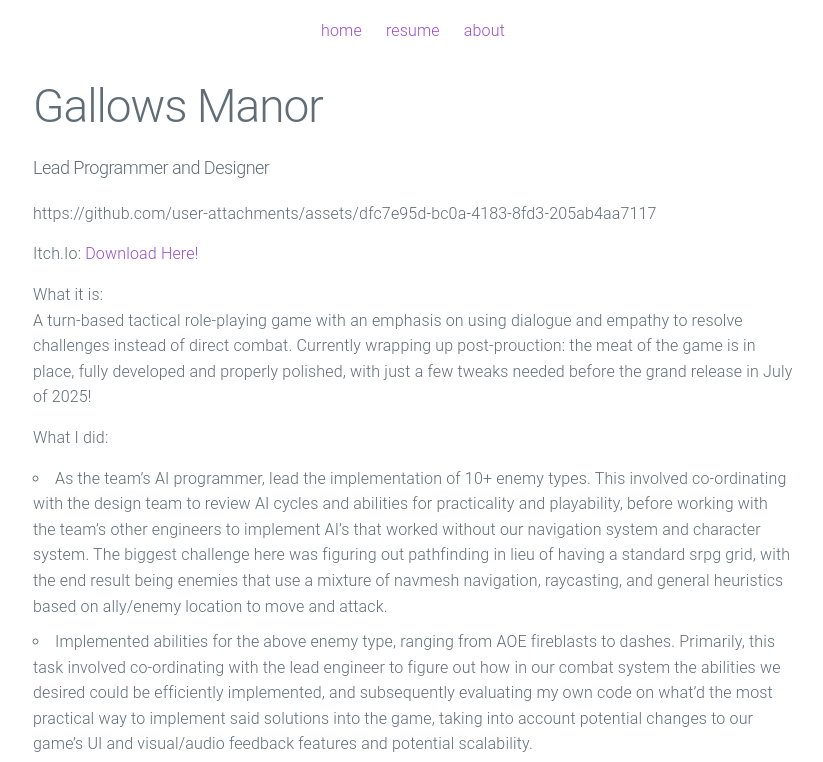
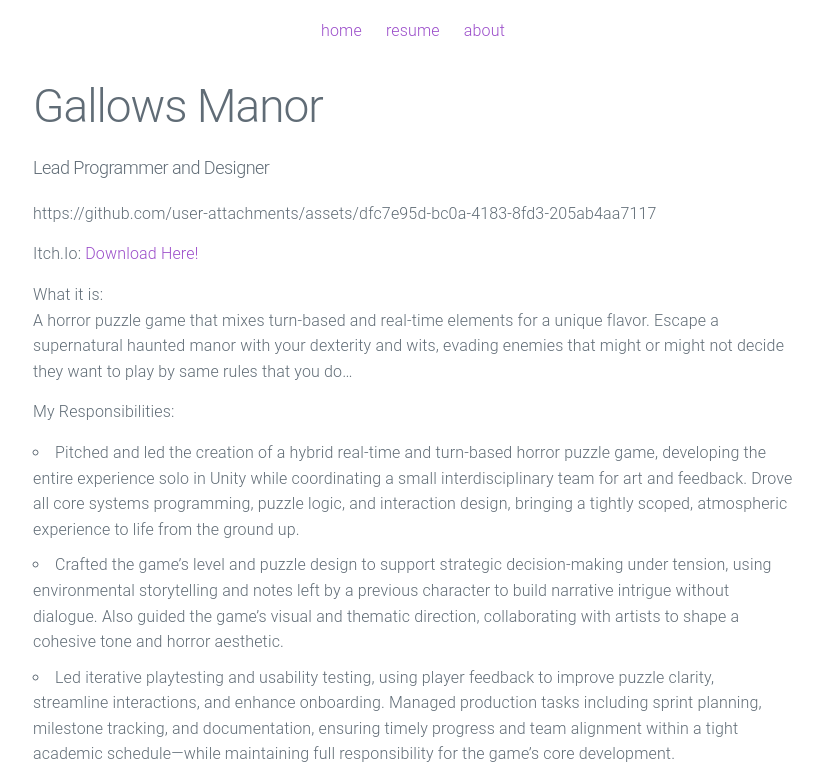
Before and after one commit to ZachTier/ZacharyTieu.github.io, a Jekyll site: the page built from _posts/2023-4-16-Gallows-Manor.md, in a window 1280 px wide. Shown: the top 762 px of the page, without its empty margins (227-1050 px from the left). Built offline with Jekyll 4.4.1, drawn with Linux system fonts in a browser that asks for light colours; some of the changed text lies outside the part shown; grey boxes are pictures that could not be loaded.

Commit message:
Update 2023-4-16-Gallows-Manor.md

```diff
--- a/_posts/2023-4-16-Gallows-Manor.md
+++ b/_posts/2023-4-16-Gallows-Manor.md
@@ -10,12 +10,11 @@
 Itch.Io: [Download Here!](https://zachtier.itch.io/gallows-manor)
 
 What it is:\
-A turn-based tactical role-playing game with an emphasis on using dialogue and empathy to resolve challenges instead of direct combat. Currently wrapping up post-prouction: the meat of the game is in place, fully developed and properly polished, with just a few tweaks needed before the grand release in July of 2025!
+A horror puzzle game that mixes turn-based and real-time elements for a unique flavor. Escape a supernatural haunted manor with your dexterity and wits, evading enemies that might or might not decide they want to play by same rules that you do...
 
-What I did:
-* As the team's AI programmer, lead the implementation of 10+ enemy types. This involved co-ordinating with the design team to review AI cycles and abilities for practicality and playability, before working with the team's other engineers to implement AI's that worked without our navigation system and character system.  The biggest challenge here was figuring out pathfinding in lieu of having a standard srpg grid, with the end result being enemies that use a mixture of navmesh navigation, raycasting, and general heuristics based on ally/enemy location to move and attack.
-* Implemented abilities for the above enemy type, ranging from AOE fireblasts to dashes. Primarily, this task involved co-ordinating with the lead engineer to figure out how in our combat system the abilities we desired could be efficiently implemented, and subsequently evaluating my own code on what'd the most practical way to implement said solutions into the game, taking into account potential changes to our game's UI and visual/audio feedback features and potential scalability.
-* Co-ordinated with a team of other designers and programmers to test, debug, and perfect the AI for our game. The standard: playtesting in a variety of scenes both on my own and alongside other developers in order to identify and tackle bugs and iterate through balance challenges.
+My Responsibilities:
+* Pitched and led the creation of a hybrid real-time and turn-based horror puzzle game, developing the entire experience solo in Unity while coordinating a small interdisciplinary team for art and feedback. Drove all core systems programming, puzzle logic, and interaction design, bringing a tightly scoped, atmospheric experience to life from the ground up.
+* Crafted the game’s level and puzzle design to support strategic decision-making under tension, using environmental storytelling and notes left by a previous character to build narrative intrigue without dialogue. Also guided the game's visual and thematic direction, collaborating with artists to shape a cohesive tone and horror aesthetic.
+* Led iterative playtesting and usability testing, using player feedback to improve puzzle clarity, streamline interactions, and enhance onboarding. Managed production tasks including sprint planning, milestone tracking, and documentation, ensuring timely progress and team alignment within a tight academic schedule—while maintaining full responsibility for the game’s core development.
 
-What I learnt:\
-Developing games in larger teams with a larger timeframe is a very different scale compared to tackling challenges in smaller teams. Communication is always key, but co-ordinating to avoid blockers, keeping track of where you stand in the development pipeline, and knowing where to find things and how to communicate problems and solutions are skills that can't be practiced without these big team projects.
+<img width="1134" alt="2025-05-29 17_04_40-Greenshot" src="https://github.com/user-attachments/assets/607fe06c-4cf0-4c90-88ee-67d74b6f32bd" />
```
